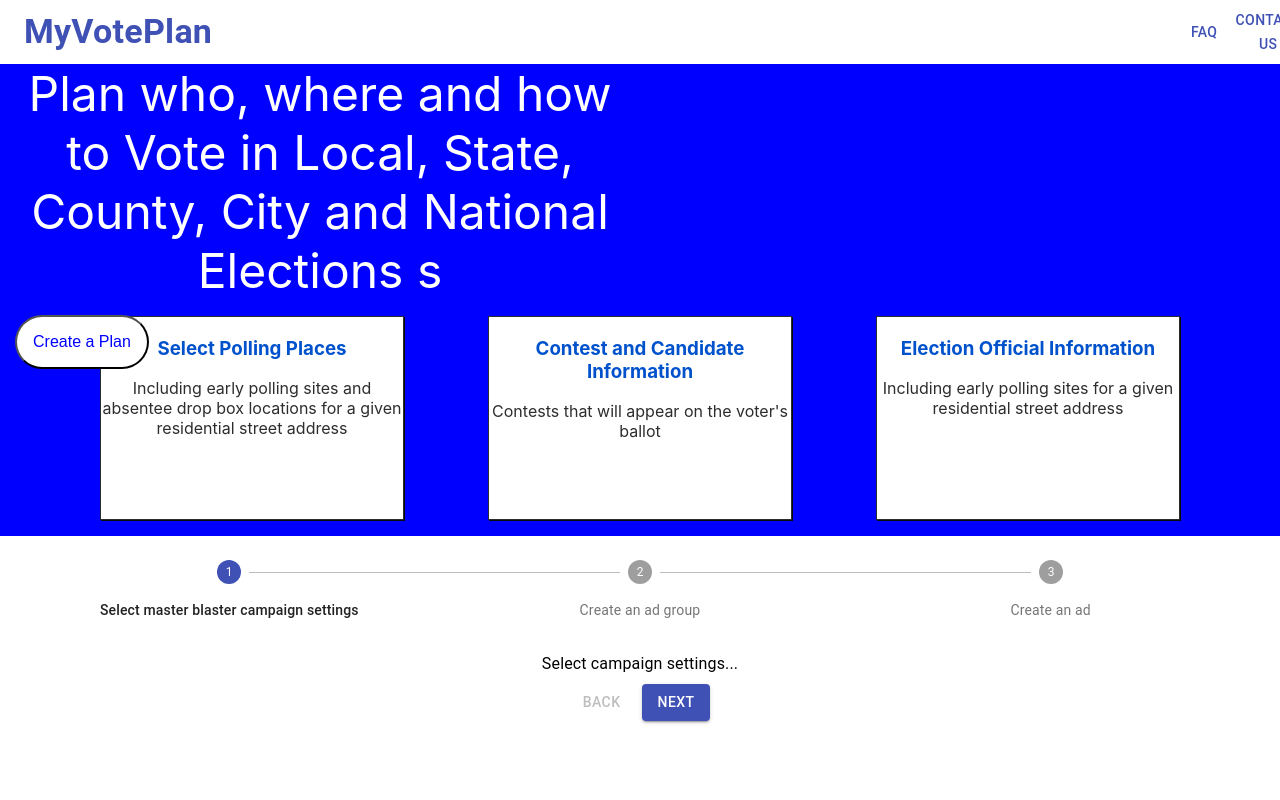
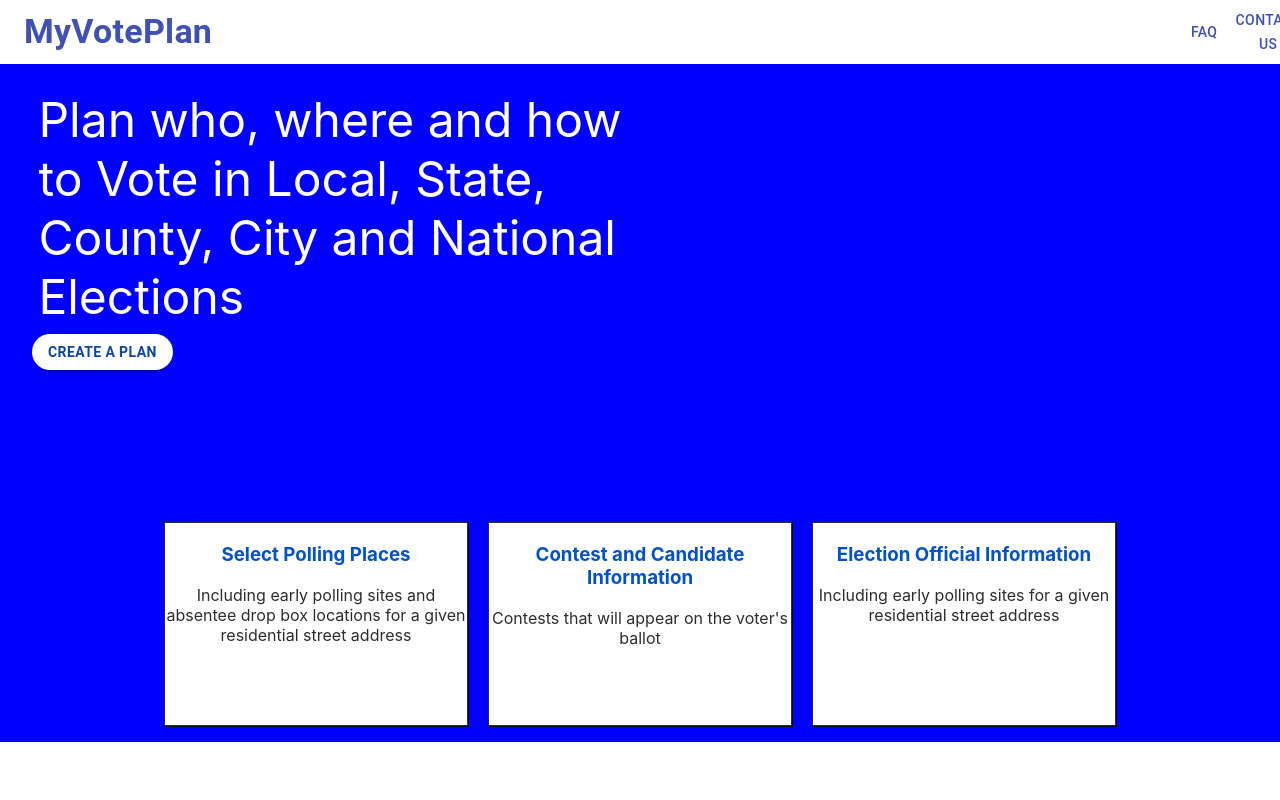
Before and after one commit to Jarquevious/myvoteplan.io, a React (Create React App) app: page / in a window 1280 px wide. Shown: the top 800 px of the page. Built offline with nearby package versions, Linux system fonts and the light colour scheme.

Commit message:
create a plan button added

```diff
--- a/src/App.js
+++ b/src/App.js
@@ -3,6 +3,7 @@ import Navbar from './components/navbar/navbar'
 import Jumbotron from './components/jumbotron/jumbrotron'
 import ReactDOM from 'react-dom';
 import HorizontalLabelPositionBelowStepper from './components/progress-bar/progress-bar';
+import ContainedButtons from './components/create_plan_button/create_plan_button';
 
 ReactDOM.render(<HorizontalLabelPositionBelowStepper />, document.querySelector('#root'));
 
@@ -14,6 +15,7 @@ function App() {
       <Navbar/>
       <Jumbotron/>
       <HorizontalLabelPositionBelowStepper/>
+      <ContainedButtons />
 
     </div>
   );
--- /dev/null
+++ b/src/components/create_plan_button/create_plan_button.js
@@ -0,0 +1,34 @@
+import React from 'react';
+import { makeStyles } from '@material-ui/core/styles';
+import Button from '@material-ui/core/Button';
+import Box from '@material-ui/core/Box';
+
+// import { Grid } from '@material-ui/core';
+
+
+
+
+const useStyles = makeStyles((theme) => ({
+  root: {
+    '& > *': {
+      margin: theme.spacing(1),
+      background:"white",
+      borderRadius: 25,
+      color:'#0d47a1',
+      fontWeight: 'bold',
+    //   display:'flex',
+    },
+
+  },
+}));
+
+export default function ContainedButtons() {
+  const classes = useStyles();
+
+  return (
+      <Box width="16%">
+    <div className={classes.root}>
+      <Button variant="contained" fontWeight='400' >create a plan</Button>
+    </div></Box>
+  );
+}
--- a/src/components/jumbotron/jumbotron.css
+++ b/src/components/jumbotron/jumbotron.css
@@ -5,15 +5,15 @@
 }
 
 .Jumbotron-big-text {
+    padding-left: 3%;
+    padding-top: 2%;
     font-size: 3em;
     display: flex;
     flex-direction: row;
     flex-wrap: nowrap;
     justify-content: flex-start;
-    align-content: flex-start;
-    width: 50%;
-
-
+    width: 46%;
+    text-align: left;
 }
 
 .Jumbotron-button {
@@ -22,12 +22,14 @@
     padding: 1em;
     background-color: white;
     color: blue;
-    margin-top: 15px ;
+    margin-top: 1%;
+    margin-left: 2%;
     position: absolute;
-    left: 15px;
+    left: 1%;
 }
 
 .Jumbotron-cards {
+    margin: 10%;
     display: flex;
     justify-content: space-evenly;
     padding: 1em;
--- a/src/components/jumbotron/jumbrotron.js
+++ b/src/components/jumbotron/jumbrotron.js
@@ -1,24 +1,26 @@
 import './jumbotron.css'
 import Card from '../card/card'
+import ContainedButtons from '../create_plan_button/create_plan_button';
+
 
 
 function Jumbotron() {
     return(
         <div className='Jumbotron'>
-            <div className='Jumbotron-big-text'>
+            <div className='Jumbotron-big-text' ali>
                 Plan who, where and how to Vote in Local, State, County, City and National Elections
-        s</div>
-            <button className='Jumbotron-button'>
+        </div>
+            {/* <button className='Jumbotron-button'>
                 Create a Plan
-            </button>
-            <div className='Jumbotron-cards'>
+            </button> */}
+            <ContainedButtons />
+             <div className='Jumbotron-cards'>
                 <Card heading='Select Polling Places' body='Including early polling sites and absentee drop box locations for a given residential street address'/>
                 <Card heading='Contest and Candidate Information' body="Contests that will appear on the voter's ballot"/>
                 <Card heading='Election Official Information' body="Including early polling sites for a given residential street address"/>
             </div>
-        </div>
+         </div>
     )
-
 }
 
 export default Jumbotron
--- a/src/components/navbar/navbar.js
+++ b/src/components/navbar/navbar.js
@@ -4,8 +4,8 @@ import AppBar from '@material-ui/core/AppBar';
 import Toolbar from '@material-ui/core/Toolbar';
 import Typography from '@material-ui/core/Typography';
 import Button from '@material-ui/core/Button';
-import IconButton from '@material-ui/core/IconButton';
-import MenuIcon from '@material-ui/icons/Menu';
+// import IconButton from '@material-ui/core/IconButton';
+// import MenuIcon from '@material-ui/icons/Menu';
 
 const useStyles = makeStyles((theme) => ({
   root: {
```
Also changed, not shown: 1 other file (tests, documents, lock files or other folders).
